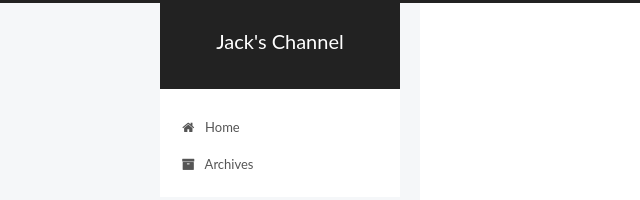
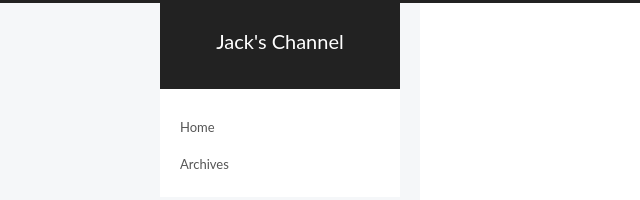
Before and after one commit to jackyuanjie1990/jackblog.github.io, a plain HTML site: page 2020/06/07/first-blog/index.html in a window 1280 px wide. Shown: the top 200 px of the page, 0-640 px from the left. Drawn offline with Linux system fonts and the light colour scheme.

Commit message:
Site updated: 2020-06-09 22:37:19

```diff
--- a/2020/06/07/first-blog/index.html
+++ b/2020/06/07/first-blog/index.html
@@ -185,9 +185,7 @@
 
 
         <li class="menu-item menu-item-home">
-          <a href="https://luoluo23.github.io" target="_blank" rel="section noopener">
-
-              <i class="menu-item-icon fa fa-fw fa-home"></i> <br />
+          <a href="/%20" rel="section">
 
             Home
           </a>
@@ -196,8 +194,6 @@
 
         <li class="menu-item menu-item-archives">
           <a href="/archives/%20" rel="section">
-
-              <i class="menu-item-icon fa fa-fw fa-archive"></i> <br />
 
             Archives
           </a>
```
Also changed, not shown: archives/2020/06/index.html (+1 -5 lines), archives/2020/index.html (+1 -5 lines), archives/index.html (+1 -5 lines), categories/blog/index.html (+1 -5 lines), index.html (+1 -5 lines), tags/博客，文章/index.html (+1 -5 lines).
